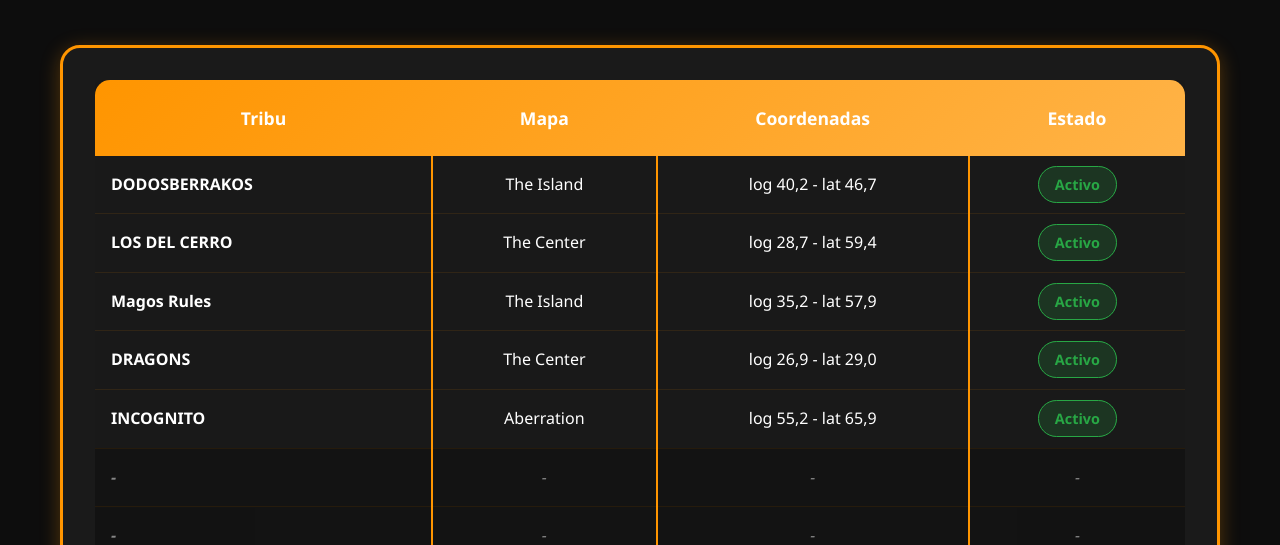
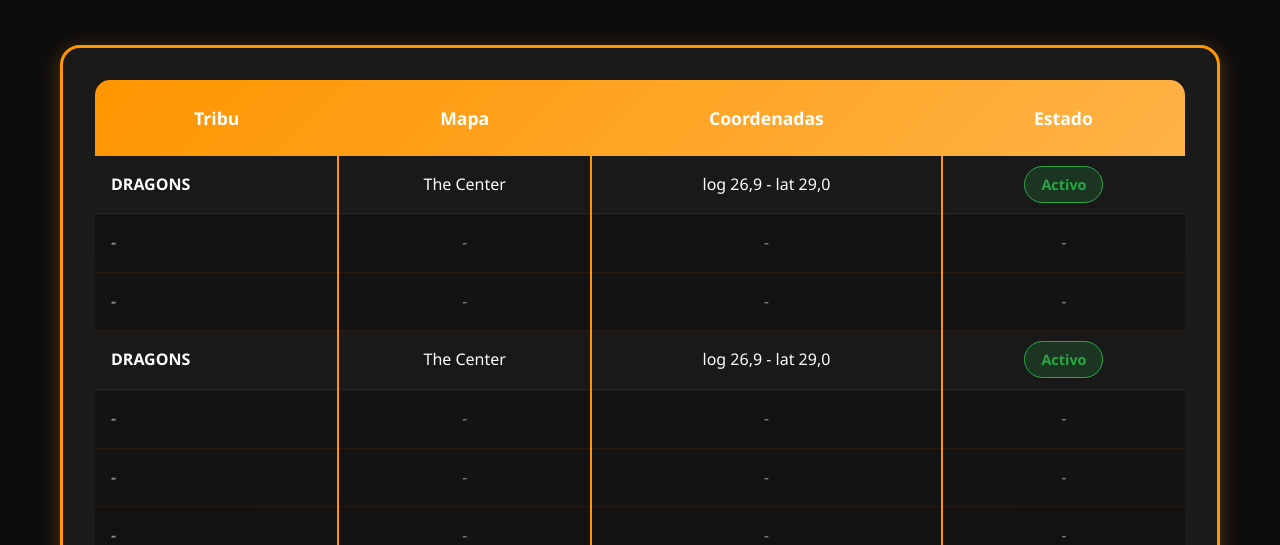
Before and after one commit to Douglas-GV/Aztec-Warriors, a plain HTML site: page Lista.html in a window 1280 px wide. Shown: the part 255-800 px from the top of the page. Drawn offline with Linux system fonts and the light colour scheme.

```diff
--- a/Lista.html
+++ b/Lista.html
@@ -63,23 +63,23 @@
                         </thead>
                         <tbody>
                             <tr>
-                                <td>DODOSBERRAKOS</td>
-                                <td>The Island</td>
-                                <td>log 40,2 - lat 46,7</td>
+                                <td>DRAGONS</td>
+                                <td>The Center</td>
+                                <td>log 26,9 - lat 29,0</td>
                                 <td><span class="status active">Activo</span></td>
                             </tr>
-                            <tr>
-                                <td>LOS DEL CERRO</td>
-                                <td>The Center</td>
-                                <td>log 28,7 - lat 59,4</td>
-                                <td><span class="status active">Activo</span></td>
+                            <tr class="empty-row">
+                                <td>-</td>
+                                <td>-</td>
+                                <td>-</td>
+                                <td>-</td>
                             </tr>
                             <!-- Filas vacías para futuras entradas -->
-                            <tr>
-                                <td>Magos Rules</td>
-                                <td>The Island</td>
-                                <td>log 35,2 - lat 57,9</td>
-                                <td><span class="status active">Activo</span></td>
+                            <tr class="empty-row">
+                                <td>-</td>
+                                <td>-</td>
+                                <td>-</td>
+                                <td>-</td>
                             </tr>
                             <tr>
                                 <td>DRAGONS</td>
@@ -87,11 +87,11 @@
                                 <td>log 26,9 - lat 29,0</td>
                                 <td><span class="status active">Activo</span></td>
                             </tr>
-                            <tr>
-                                <td>INCOGNITO</td>
-                                <td>Aberration</td>
-                                <td>log 55,2 - lat 65,9</td>
-                                <td><span class="status active">Activo</span></td>
+                            <tr class="empty-row">
+                                <td>-</td>
+                                <td>-</td>
+                                <td>-</td>
+                                <td>-</td>
                             </tr>
                             <tr class="empty-row">
                                 <td>-</td>
```
